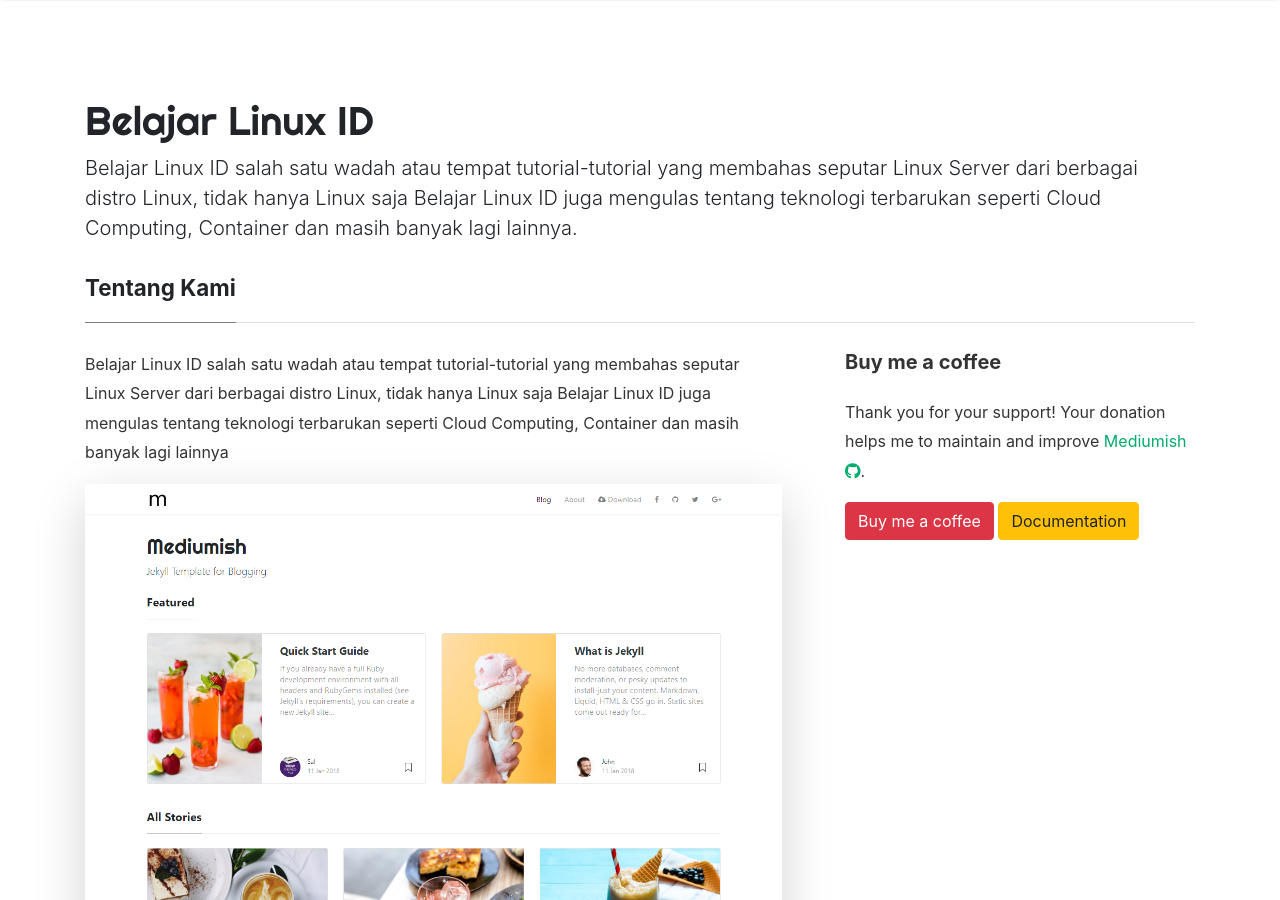
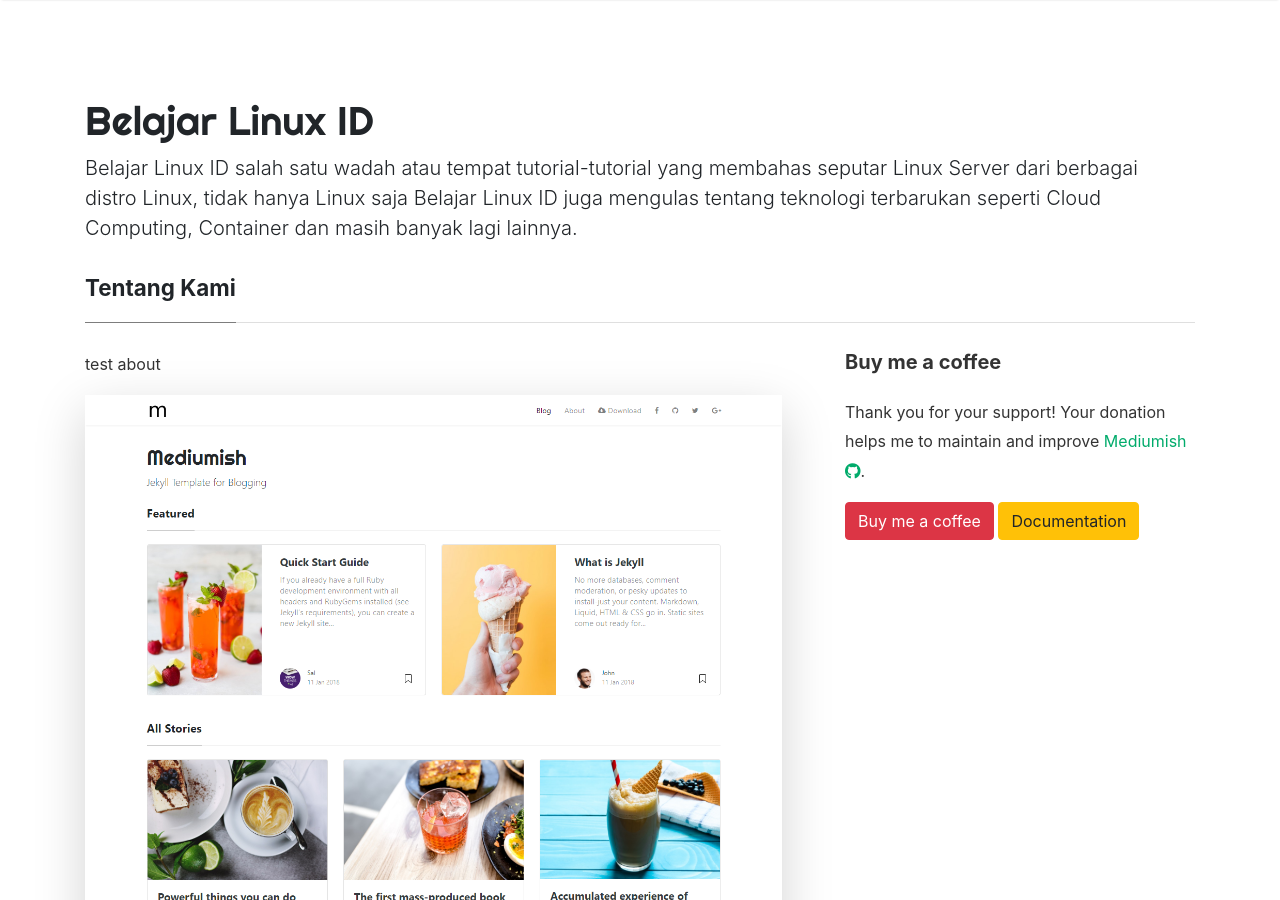
Before and after one commit to hiblinux/belajar-linux-id, a Jekyll site: the page built from _pages/about.md, in a window 1280 px wide and 900 px high. Built offline with Jekyll 4.4.1, drawn with Linux system fonts in a browser that asks for light colours; nearby versions of some CDN libraries; comment, search, counter and statistics services are not loaded.

Commit message:
test about

```diff
--- a/_pages/about.md
+++ b/_pages/about.md
@@ -8,7 +8,7 @@
 <div class="row justify-content-between">
 <div class="col-md-8 pr-5">
 
-<p>Belajar Linux ID salah satu wadah atau tempat tutorial-tutorial yang membahas seputar Linux Server dari berbagai distro Linux, tidak hanya Linux saja Belajar Linux ID juga mengulas tentang teknologi terbarukan seperti Cloud Computing, Container dan masih banyak lagi lainnya</p>
+<p>test about</p>
 
 <p class="mb-5"><img class="shadow-lg" src="{{site.baseurl}}/assets/images/mediumish-jekyll-template.png" alt="jekyll template mediumish" /></p>
 <h4>Documentation</h4>
```
